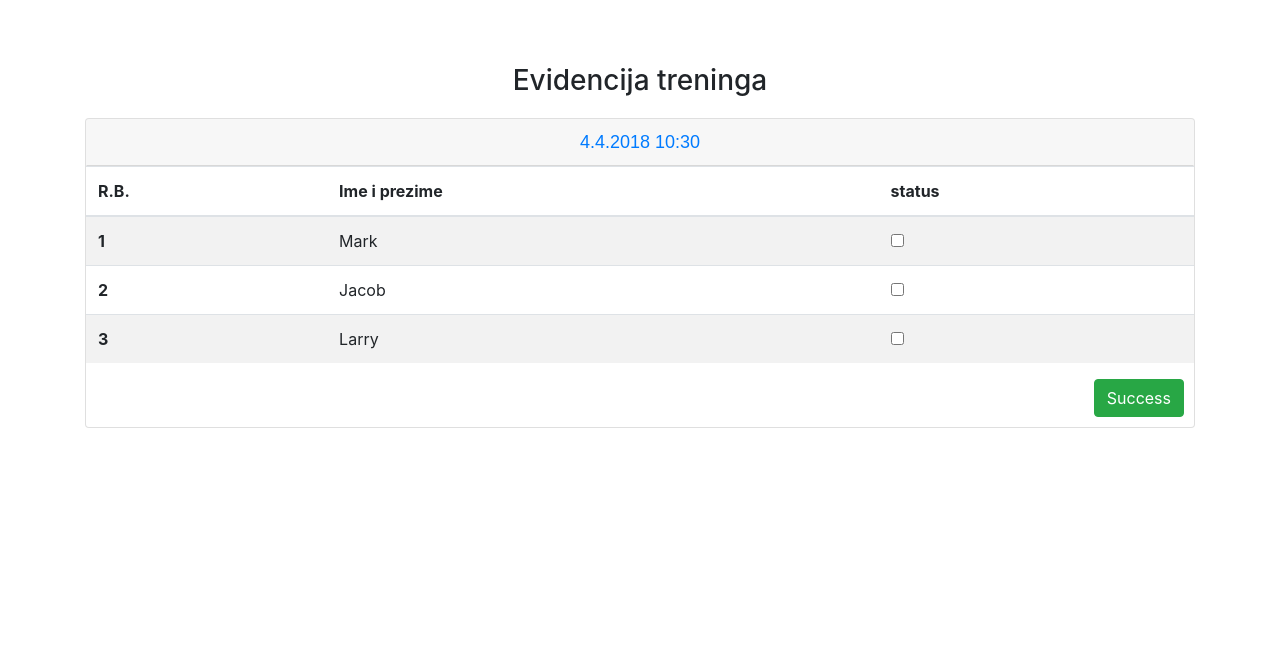
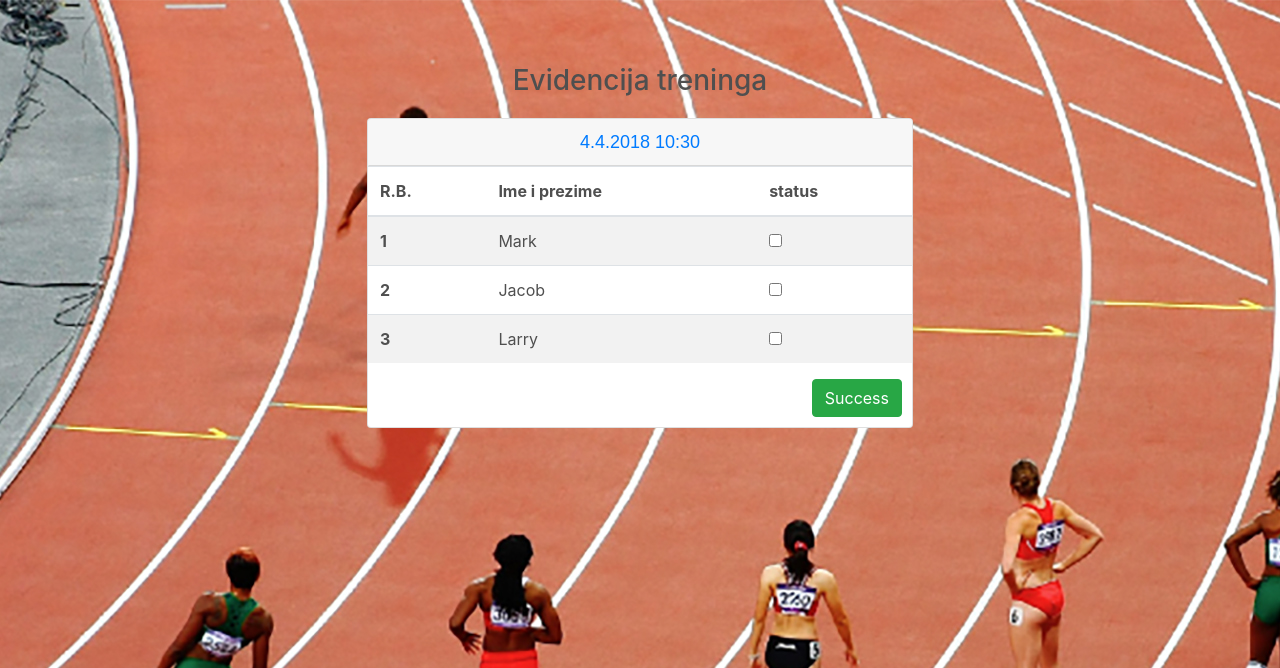
Before and after one commit to slovoslagac/maja, a PHP site: page / in a window 1280 px wide. Shown: the top 668 px of the page. Run offline with PHP 8.4, Linux system fonts and the light colour scheme.

Commit message:
no message

```diff
--- a/css/main.css
+++ b/css/main.css
@@ -1,7 +1,9 @@
 body {
     margin: 5%;
+    background-image: url('../images/bg.jpg');
+    color: #4f4f4f;
+
 }
-
 
 .title {
     margin-bottom: 20px;
--- a/index.php
+++ b/index.php
@@ -41,7 +41,7 @@ if(isset($_POST["save_training"])) {
 
 </header>
 <h3 class="text-center title">Evidencija treninga</h3>
-<div id="accordion" class="container">
+<div id="accordion" class="container col-md-6 offset-md-3">
     <div class="card">
         <div class="card-header btn btn-link " id="headingOne" data-toggle="collapse" data-target="#collapseOne" aria-expanded="true" aria-controls="collapseOne">
             <h5 class="mb-0 training_name">
```
Also changed, not shown: images/bg.jpg (added).
